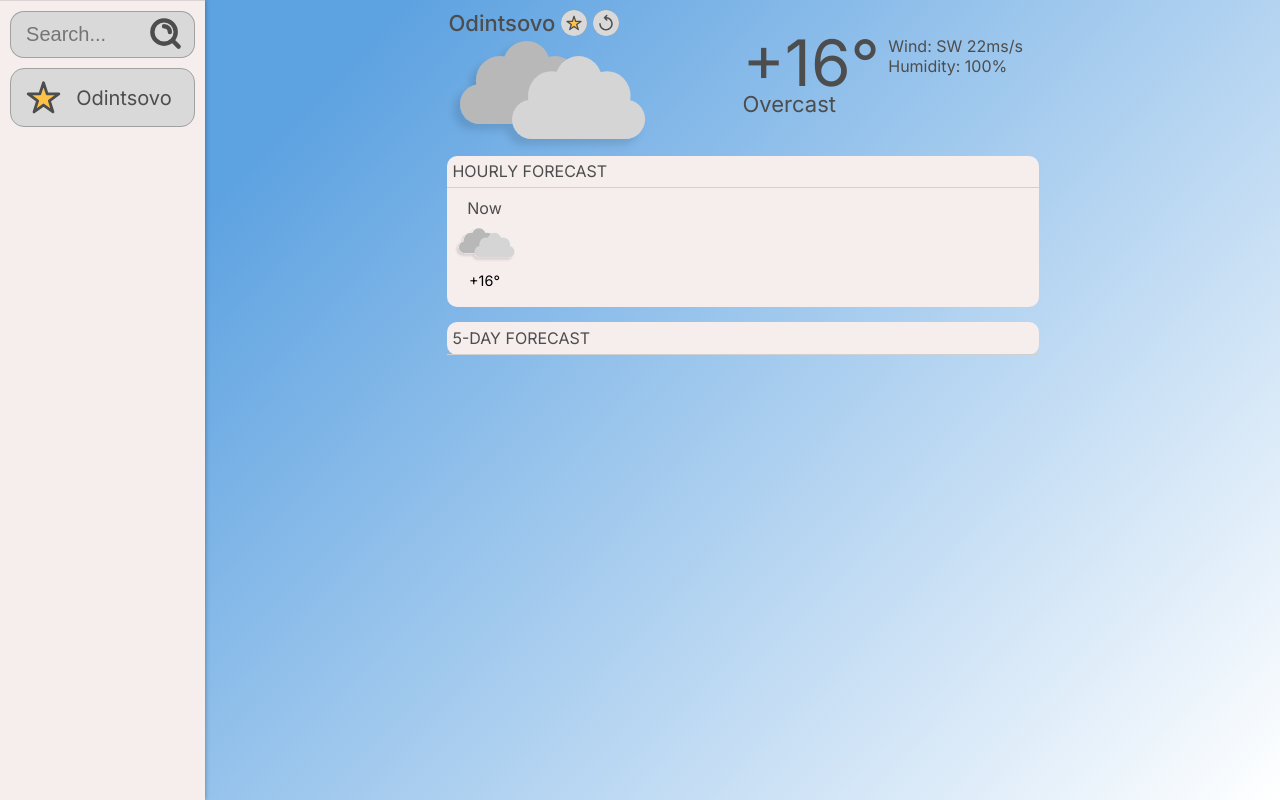
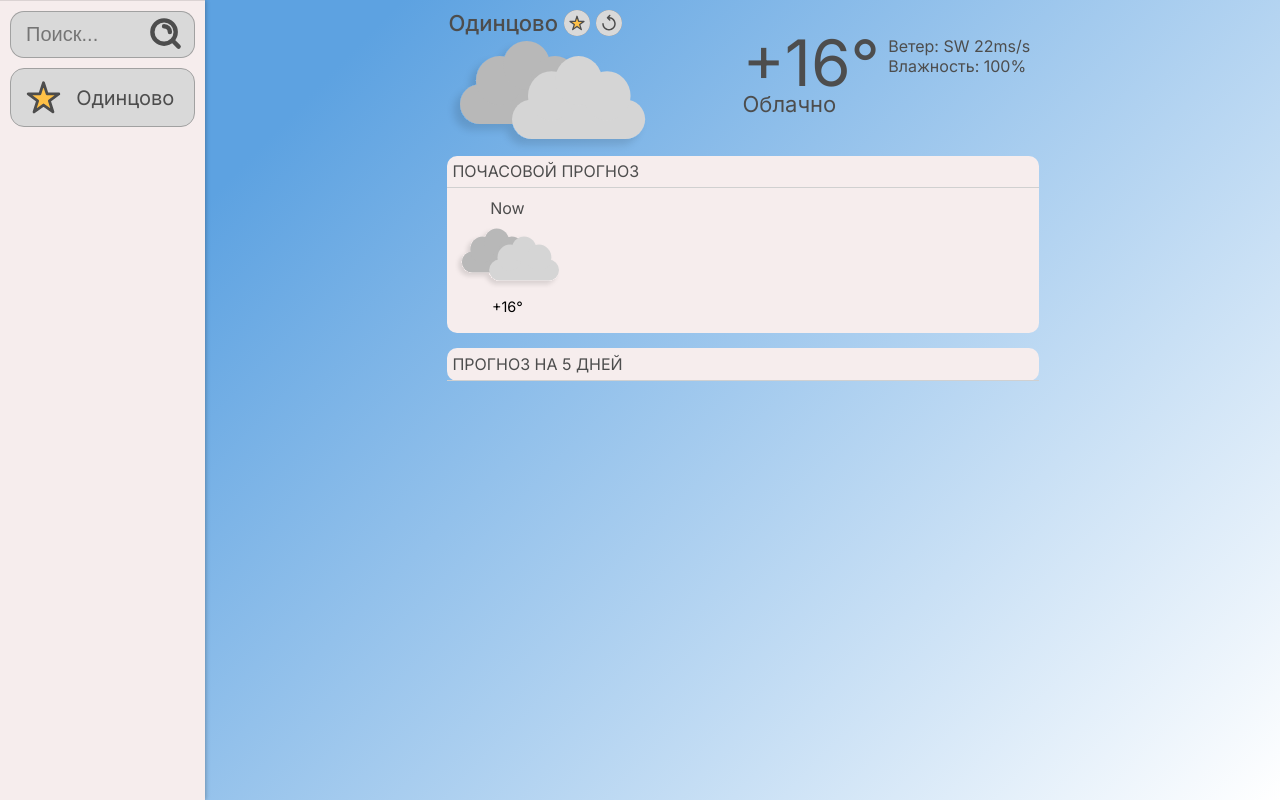
Before and after one commit to RedRock49/reactive-weather, a Next.js app: page / in a window 1280 px wide. Built offline with nearby package versions, Linux system fonts and the light colour scheme; no server answers.

Commit message:
Changed localization to Russian

```diff
--- a/package.json
+++ b/package.json
@@ -1,7 +1,7 @@
 {
   "main": "main/main.js",
   "icon": "build/icon.ico",
-  "author": "RedRock49",
+  "author": "RedRock49 <nikitash496@outlook.com>",
   "name": "reactive-weather",
   "artifactName": "Reactive_Weather-${version}.${ext}",
   "executableName": "Reactive_Weather",
--- a/src/app/components/forecast.js
+++ b/src/app/components/forecast.js
@@ -10,8 +10,8 @@ const forecast = ({day, min, max, condition, image, imageWidth, imageHeight}) =>
             </div>
             <div id='forecastRightSideContainer'>
                 <div>
-                   <p id='forecastDayPrescText' className='forecastText'>Max: {max}</p>
-                   <p id='forecastDayPrescText' className='forecastText'>Min: {min}</p>
+                   <p id='forecastDayPrescText' className='forecastText'>Мин: {max}</p>
+                   <p id='forecastDayPrescText' className='forecastText'>Макс: {min}</p>
                 </div>
                 <div>
                     <p id='forecastDayConditionsText' className='forecastText'>{condition}</p>
--- a/src/app/components/sideBar.js
+++ b/src/app/components/sideBar.js
@@ -8,7 +8,7 @@ const SideBar = () =>{
     return(
         <header className='sideBar'>
           <div id="searchField">
-            <input type='search' id='searchBar' placeholder='Search...'/>
+            <input type='search' id='searchBar' placeholder='Поиск...'/>
             <button id='searchButton' onClick={search}><Image src="./Button_Icons/Search.svg" height={35} width={35} alt="Search Icon" /></button>
           </div>
           <ul id='favouriteCityList'>
--- a/src/app/globals.css
+++ b/src/app/globals.css
@@ -372,7 +372,7 @@ Forecast Component Stylying
   font-size: 1rem;
 }
 .hourlyForecastConditionsSvg{
-  height: fit-content;
+  width: fit-content;
 }
 .hourlyForecastTemp{
   color: #000;
--- a/src/app/page.jsx
+++ b/src/app/page.jsx
@@ -65,8 +65,8 @@ export function search(){
 
 async function fetchData(){
     let geoCode;
-      let apiKey = "api_key_goes_here"; //API KEY PLACEHOLDER
-      let lang = "en-us";
+      let apiKey = "aCgdk9GDCR8SdKonAnP1BPxAcIMOgVz5"; //API KEY PLACEHOLDER
+      let lang = "ru-ru";
       let geoDetails = true;
       let topLevel = false;
       let location = document.getElementById('selectedCityName').innerHTML;
@@ -89,8 +89,8 @@ async function fetchData(){
         sign = "+"
       }
 
-      document.getElementById("Wind").innerHTML = `Wind: ${data[0].Wind.Direction.English} ${Math.round(data[0].Wind.Speed.Metric.Value)}km/h`;
-      document.getElementById("Humidity").innerHTML = `Humidity: ${data[0].RelativeHumidity}%`;
+      document.getElementById("Wind").innerHTML = `Ветер: ${data[0].Wind.Direction.Localized} ${Math.round(data[0].Wind.Speed.Metric.Value)}км/ч`;
+      document.getElementById("Humidity").innerHTML = `Влажность: ${data[0].RelativeHumidity}%`;
       document.getElementById("currentConditionsWeatherType").innerHTML = data[0].WeatherText;
       document.getElementById("currentConditionsTemp").innerHTML = `${sign}${Math.round(data[0].Temperature.Metric.Value)}°`;
       document.getElementById("HForecastNow").childNodes.item(2).innerHTML = `${sign}${Math.round(data[0].Temperature.Metric.Value)}°`;
@@ -325,6 +325,13 @@ async function fetchData(){
 
       let dailyList = document.getElementById('dailyContainer');
 
+      const options = {
+        weekday: 'short',
+        year: 'numeric',
+        month: 'short',
+        day:'numeric',
+      };
+
       if(dailyList.childNodes.length != 1){
         for(let i = 0; i < 5; i++){
           dailyList.removeChild(document.getElementById(`forecastContainer${i+1}`));
@@ -333,10 +340,10 @@ async function fetchData(){
       for(let i = 0;i < data.DailyForecasts.length; i++){
         let mainElementCopy = document.getElementById("forecastContainer").cloneNode(true);
         mainElementCopy.setAttribute('id',`forecastContainer${i+1}`);
-        mainElementCopy.childNodes.item(1).childNodes.item(0).childNodes.item(0).innerHTML = 'Max: ' + Math.round(data.DailyForecasts[i].Temperature.Maximum.Value);
-        mainElementCopy.childNodes.item(1).childNodes.item(0).childNodes.item(1).innerHTML = 'Min: ' + Math.round(data.DailyForecasts[i].Temperature.Minimum.Value);
+        mainElementCopy.childNodes.item(1).childNodes.item(0).childNodes.item(0).innerHTML = 'Мин: ' + Math.round(data.DailyForecasts[i].Temperature.Maximum.Value);
+        mainElementCopy.childNodes.item(1).childNodes.item(0).childNodes.item(1).innerHTML = 'Макс: ' + Math.round(data.DailyForecasts[i].Temperature.Minimum.Value);
         mainElementCopy.childNodes.item(1).childNodes.item(1).childNodes.item(0).innerHTML = data.DailyForecasts[i].Day.IconPhrase;
-        const date = (new Date(data.DailyForecasts[i].EpochDate*1000)).toDateString().slice(0,10)
+        const date = (new Date(data.DailyForecasts[i].EpochDate*1000)).toLocaleDateString('ru-RU', options).slice(0,10)
         mainElementCopy.childNodes.item(0).childNodes.item(0).innerHTML = date;
         let image = mainElementCopy.childNodes.item(0).childNodes.item(1);
         switch(data.DailyForecasts[i].Day.Icon){
@@ -525,8 +532,8 @@ export default function Home() {
   useEffect(() => { //Runs on page loading
     if(isFirst){
       if (!(localStorage.getItem('favourites'))){
-        localStorage.setItem('favourites',JSON.stringify(['Odintsovo']));
-        document.getElementById('selectedCityName').innerHTML = 'Odintsovo';
+        localStorage.setItem('favourites',JSON.stringify(['Одинцово']));
+        document.getElementById('selectedCityName').innerHTML = 'Одинцово';
       }else{
         let favourites = JSON.parse(localStorage.getItem('favourites'));
         document.getElementById('selectedCityName').innerHTML = favourites[0];
@@ -558,23 +565,23 @@ export default function Home() {
             <Image id='currentConditionsSVG' src='Forecast_Icons/Cloudy_anytime.svg' width={200} height={80} alt=''/>
             <div id='currentConditions'>
               <span id='currentConditionsTemp'>+16°</span>
-              <span id='currentConditionsWeatherType'>Overcast</span>
+              <span id='currentConditionsWeatherType'>Облачно</span>
             </div>
             <div id='currentConditionsPresc'>
-              <span id='Wind'>Wind: SW 22ms/s</span>
-              <span id='Humidity'>Humidity: 100%</span>
+              <span id='Wind'>Ветер: SW 22ms/s</span>
+              <span id='Humidity'>Влажность: 100%</span>
             </div>
           </div>
           <div id='hourlyForecast'>
             <div>
-              <div className='textContainer'><p className='blockText'>HOURLY FORECAST</p></div>
+              <div className='textContainer'><p className='blockText'>ПОЧАСОВОЙ ПРОГНОЗ</p></div>
             </div>
             <ul id='listOfHForecasts'>
               <HourlyForecast id='HForecastNow' time='Now' weatherCondition='./Forecast_Icons/Cloudy_anytime.svg' temp='+16' />
             </ul>
           </div>
           <div id='fiveDayForecast'>
-            <div className='textContainer'><p className='blockText'>5-DAY FORECAST</p></div>
+            <div className='textContainer'><p className='blockText'>ПРОГНОЗ НА 5 ДНЕЙ</p></div>
             <ul id='dailyContainer'>
               <Forecast day='Today, 14 Jan' min='+10' max='+20' image="./Forecast_Icons/Cloudy_anytime.svg" condition='Overcast' imageWidth={70} imageHeight={70} />
             </ul>
```
Also changed, not shown: 1 other file (tests, documents, lock files or other folders).
